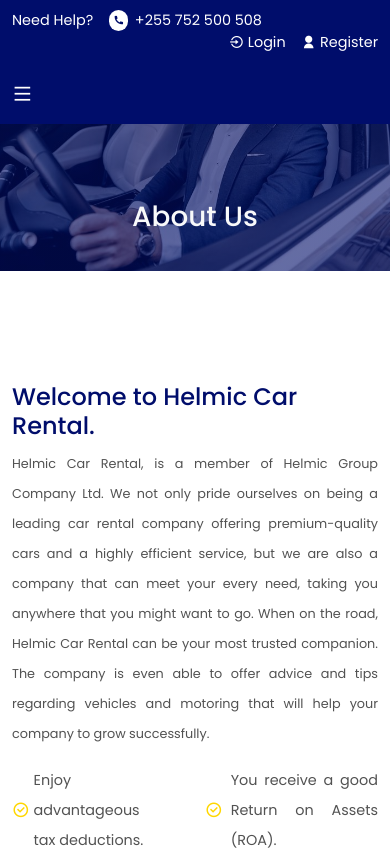
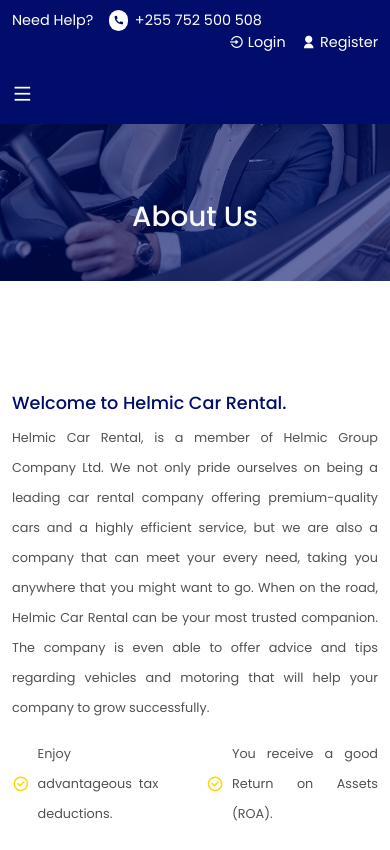
Before and after one commit to Hangi200/helmic-website, a React (Create React App) app in the folder helmic-car-rental/: page /about in a window 390 px wide. Shown: the top 850 px of the page. Built offline with nearby package versions, Linux system fonts and the light colour scheme.

Commit message:
my initial commit

```diff
--- a/helmic-car-rental/src/components/UI/AboutSection.jsx
+++ b/helmic-car-rental/src/components/UI/AboutSection.jsx
@@ -29,7 +29,7 @@
               </p>
 
               <div className="about__section-item d-flex align-items-center">
-                <p className="section_description d-flex align-items-center gap-1">
+                <p className="section_description d-flex align-items-center gap-2">
                   <i class="ri-checkbox-circle-line"></i> Enjoy advantageous tax deductions.
                 </p>
 
--- a/helmic-car-rental/src/index.css
+++ b/helmic-car-rental/src/index.css
@@ -6,7 +6,7 @@
 
 *{
     margin: 0;
-    padding: 0;
+    padding: 10;
     box-sizing: border-box;
     font-family: "Poppins", sans-serif;
 }
@@ -81,7 +81,7 @@
 
 @media only screen and (max-width:768px){
     section{
-        padding: 30px 0px;
+        padding: 40px 0px;
     }
 
     .section_title{
@@ -93,5 +93,13 @@
         font-size:1.1rem ;
     }
 
+    *{
+        margin: right 190px;
+        padding: 0px;
+        box-sizing: border-box;
+        font-family: "Poppins", sans-serif;
+    }
+
+
 
 }
--- a/helmic-car-rental/src/styles/about-section.css
+++ b/helmic-car-rental/src/styles/about-section.css
@@ -25,11 +25,11 @@
 
   @media only screen and (max-width: 992px) {
     .about__section-content h2 {
-      font-size: 1.5rem;
+      font-size: 1.1rem;
     }
 
     .section__description i {
-      font-size: 1.8rem !important;
+      font-size: 1.5rem !important;
     }
 
     .about__img {
@@ -47,15 +47,16 @@
       align-items: center;
     }
     .about__section-item{
-      font-size: 1.2rem;
-      margin-bottom: 0;
+      font-size: 0.5rem;
+      margin-bottom: 1px;
       text-align: justify;
     }
 
     .about__section-item p {
-      font-size: 0.9rem;
-      margin-bottom: 0;
-      text-align: justify;
+      font-size: 0.8rem;
+
+
+
     }
   }
 
--- a/helmic-car-rental/src/styles/header.css
+++ b/helmic-car-rental/src/styles/header.css
@@ -218,7 +218,7 @@
   }
 
 
-  /* @media only screen and (max-width: 1440px) {
+
 
   @media only screen and (max-width: 995px) {
 
@@ -229,4 +229,4 @@
       display: flexbox;
 
     }
-  } */
+  }
```
